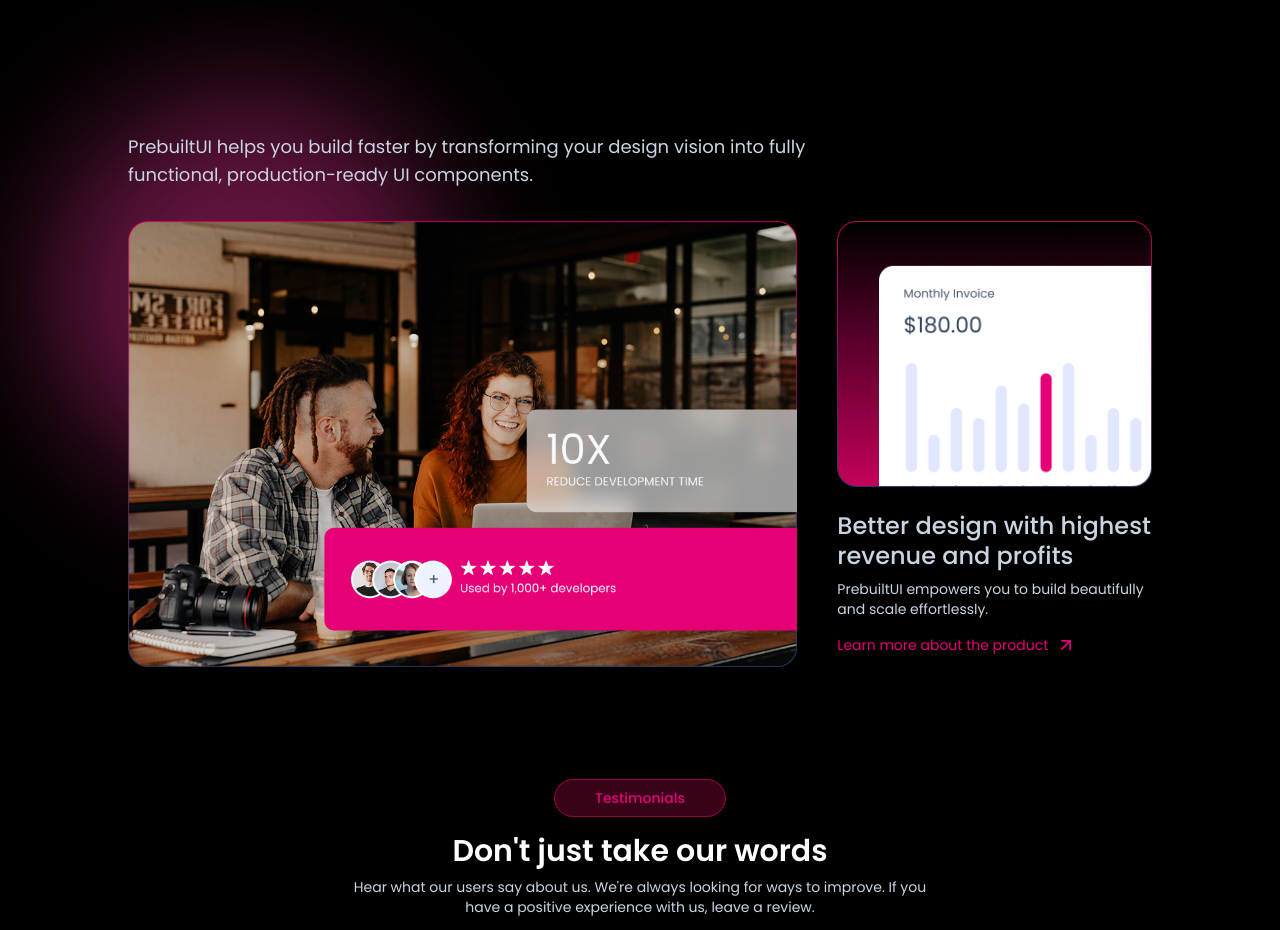
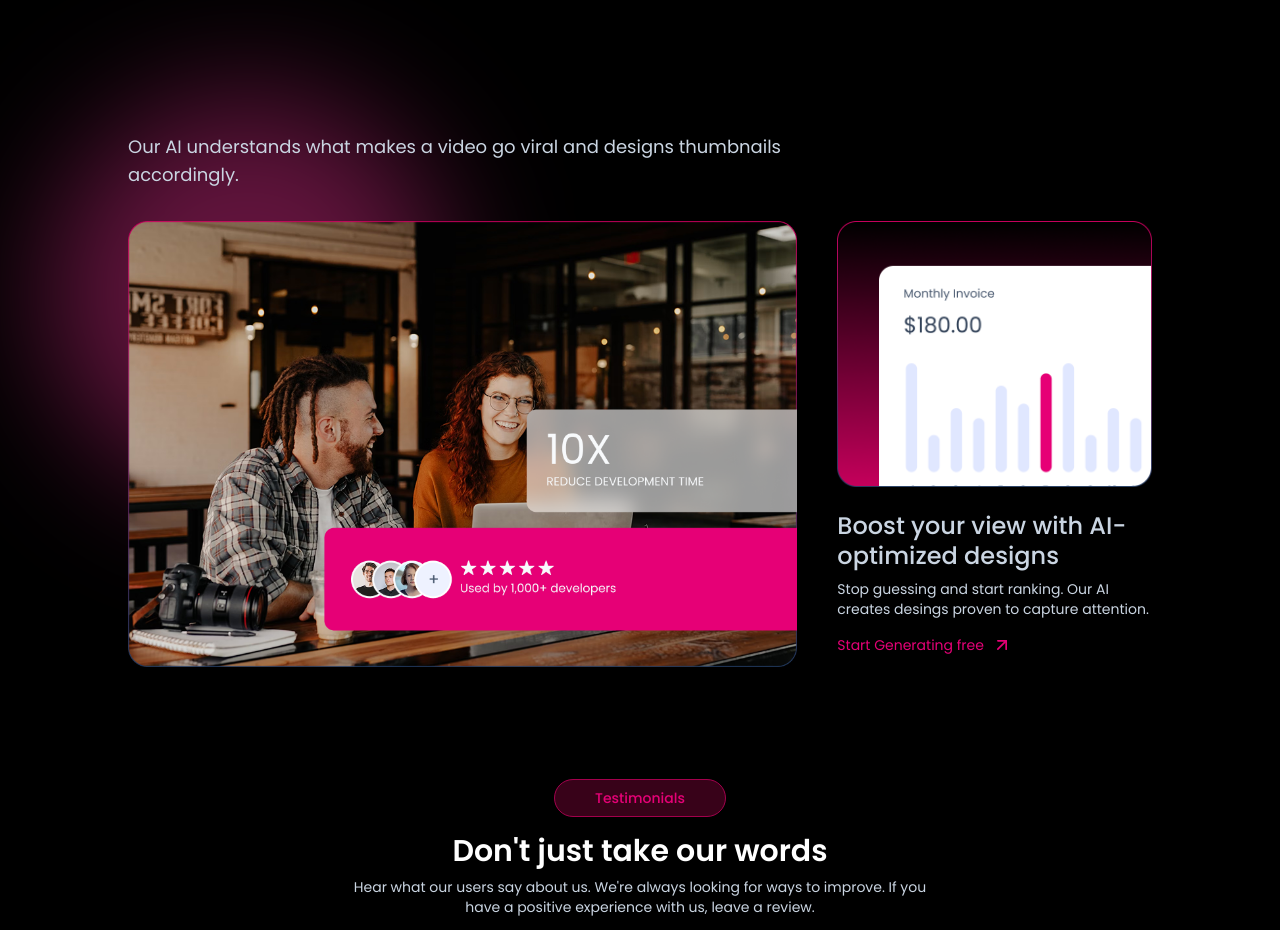
Before and after one commit to waibaBikash/My-generator, a React (Vite) app in the folder client/: page / in a window 1280 px wide. Shown: the part 1960-2890 px from the top of the page. Built offline with nearby package versions, Linux system fonts and the light colour scheme.

Commit message:
feat: update FeaturesSection content to highlight AI-driven thumbnail design and improve messaging

```diff
--- a/client/src/sections/FeaturesSection.tsx
+++ b/client/src/sections/FeaturesSection.tsx
@@ -38,7 +38,7 @@ export default function FeaturesSection() {
                     viewport={{ once: true }}
                     transition={{ type: "spring", stiffness: 320, damping: 70, mass: 1 }}
                 >
-                    PrebuiltUI helps you build faster by transforming your design vision into fully functional, production-ready UI components.
+                    Our AI understands what makes a video go viral and designs thumbnails accordingly.
                 </motion.p>
                 <div className="grid grid-cols-1 md:grid-cols-3 mt-8 gap-10">
                     <motion.div className="md:col-span-2"
@@ -56,10 +56,10 @@ export default function FeaturesSection() {
                         transition={{ delay: 0.15, type: "spring", stiffness: 320, damping: 70, mass: 1 }}
                     >
                         <img src="/assets/features-showcase-2.png" alt="features showcase" width={1000} height={500} className="hover:-translate-y-0.5 transition duration-300" />
-                        <h3 className="text-[24px]/7.5 text-slate-300 font-medium mt-6">Better design with highest revenue and profits </h3>
-                        <p className="text-slate-300 mt-2">PrebuiltUI empowers you to build beautifully and scale effortlessly.</p>
+                        <h3 className="text-[24px]/7.5 text-slate-300 font-medium mt-6">Boost your view with AI-optimized designs </h3>
+                        <p className="text-slate-300 mt-2">Stop guessing and start ranking. Our AI creates desings proven to capture attention.</p>
                         <a href="https://prebuiltui.com" className="group flex items-center gap-2 mt-4 text-pink-600 hover:text-pink-700 transition">
-                            Learn more about the product
+                            Start Generating free
                             <ArrowUpRight className="size-5 group-hover:translate-x-0.5 transition duration-300" />
                         </a>
                     </motion.div>
```
